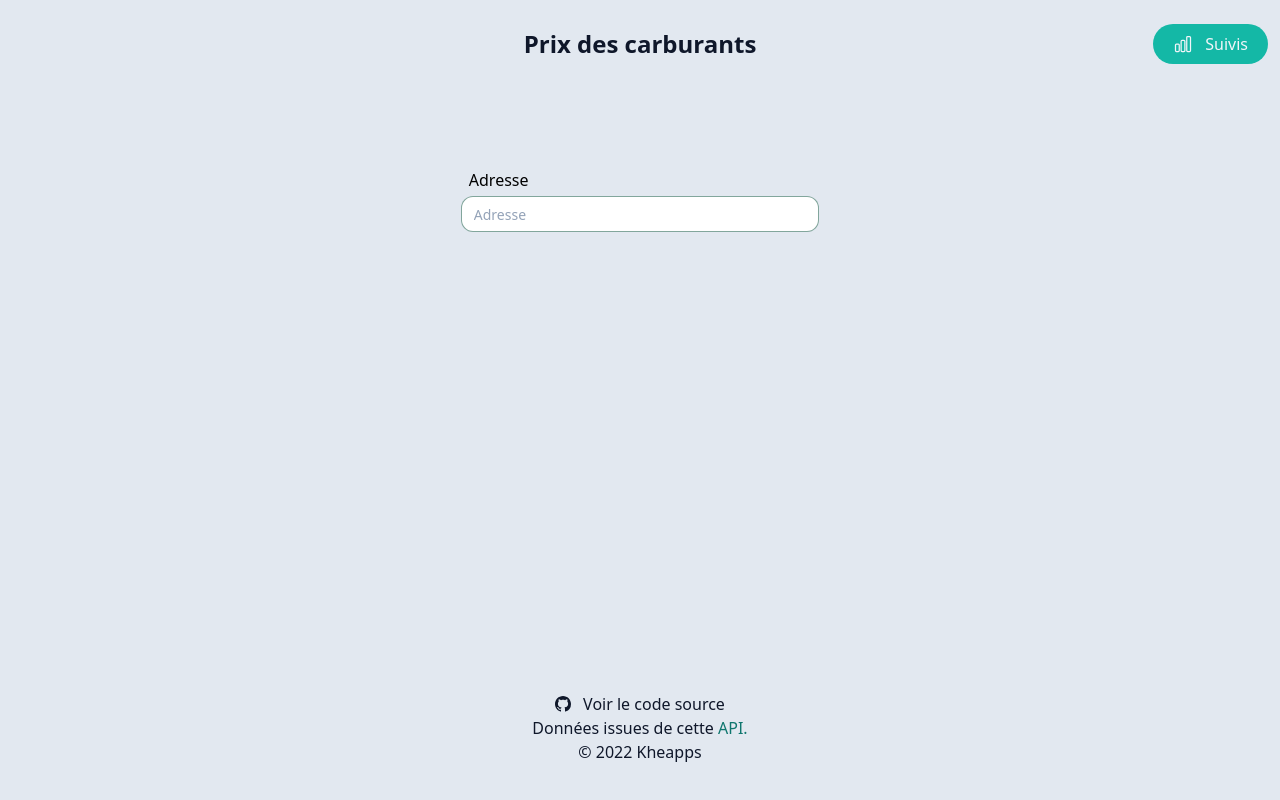
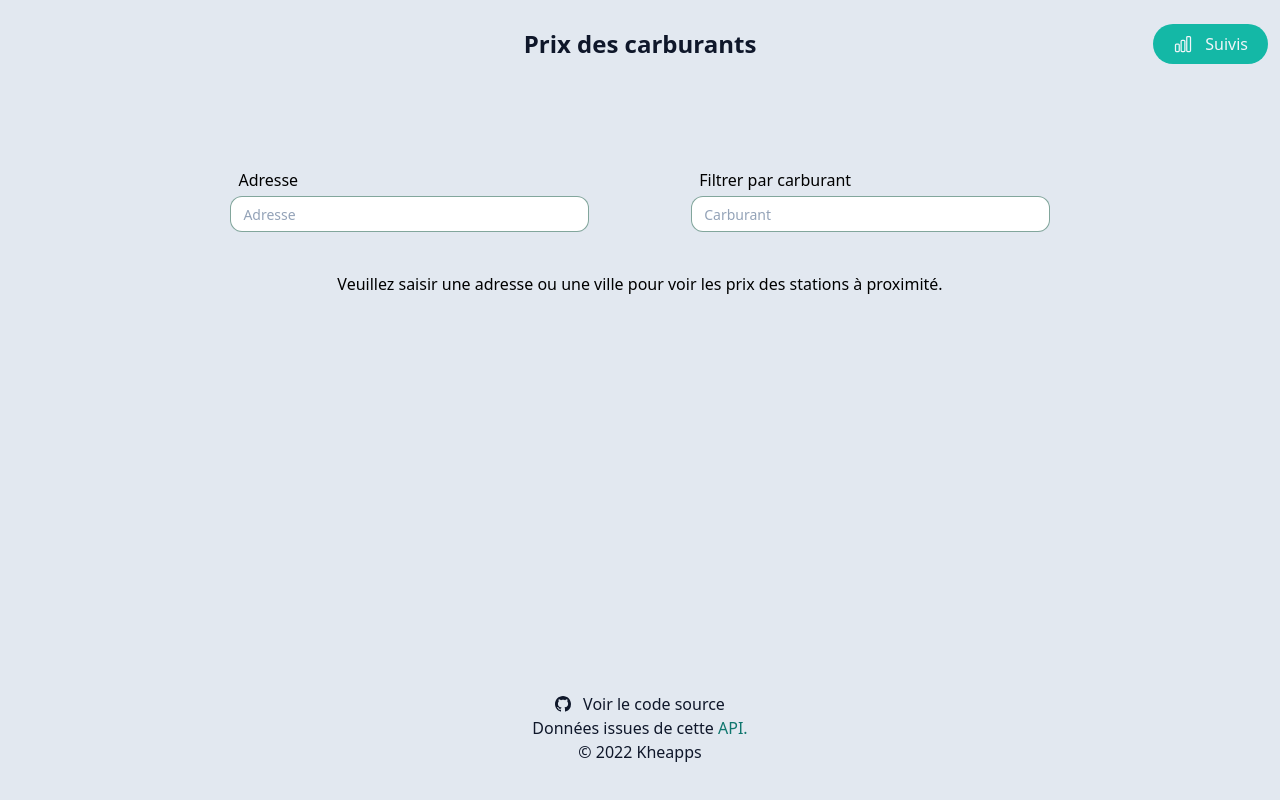
Before and after one commit to kheapps/trackoil, a Vue app: page / in a window 1280 px wide. Built offline with nearby package versions, Linux system fonts and the light colour scheme.

Commit message:
close#3 carburant filter dropdown added

```diff
--- /dev/null
+++ b/src/components/carburant_dropdown.vue
@@ -0,0 +1,120 @@
+<script setup lang="ts">
+import { computed, ref, toRefs } from "vue";
+
+import { onClickOutside } from "@vueuse/core";
+
+import type { Address } from "../custom_types";
+
+const emit = defineEmits(["filter-selected"]);
+
+const props = defineProps({
+  items: { type: Array<string>, default: [] },
+});
+
+const { items } = toRefs(props);
+
+const isLoading = ref(false);
+
+const selectedCarburant = ref("");
+
+const dropdownRef = ref();
+const input = ref();
+const showList = ref(false);
+
+const chosenItem = ref<Address | undefined>(undefined);
+
+function chooseListElement(carburant: string) {
+  if (isLoading.value) return;
+  // console.log("chosen address ", address);
+  if (carburant) {
+    // console.log("chosen address : ", address.ville, address.label);
+    selectedCarburant.value = carburant;
+    emit("filter-selected", carburant);
+  }
+  // emit("choose-address", address);
+  // console.log("show list value ", showList.value);
+  if (showList.value) toggleShowList(false);
+}
+
+function toggleShowList(show: boolean) {
+  showList.value = show;
+}
+
+function clearFilter() {
+  selectedCarburant.value = "";
+  chosenItem.value = undefined;
+  toggleShowList(false);
+  // emit("choose-address", undefined);
+}
+
+onClickOutside(dropdownRef, () => {
+  if (!showList.value || isLoading.value) return;
+  toggleShowList(false);
+});
+
+const filterSelected = computed(() => selectedCarburant.value !== "");
+
+const noFilterAvailable = computed(() => items.value.length === 0);
+</script>
+
+<template>
+  <div class="choice w-full relative" ref="dropdownRef">
+    <div class="w-full flex flex-row justify-start items-end relative">
+      <label class="w-full relative" for="filterCarburant">
+        <span class="ml-2"> Filtrer par carburant </span>
+        <input
+          class="w-full h-9 text-slate-800 mt-1 pl-3 pr-10 py-2 bg-white placeholder-slate-400 disabled:bg-white disabled:text-slate-500 block rounded-xl sm:text-sm invalid:border-red-500 invalid:text-red-600 disabled:shadow-none border-[1px] border-emerald-900/50 dark:border-none focus:outline-none focus:border-teal-700 focus:ring-1 focus:ring-teal-700/30 transition-all duration-50 z-10"
+          id="filterCarburant"
+          type="text"
+          placeholder="Carburant"
+          v-model="selectedCarburant"
+          disabled
+          ref="input"
+        />
+        <div
+          id="filterCarburant"
+          class="absolute left-0 right-0 top-0 bottom-0"
+          @click="toggleShowList(!showList)"
+        ></div>
+      </label>
+      <div
+        class="h-9 w-9 rounded-tr-xl rounded-br-xl flex justify-center items-center transition-all absolute right-0 scale-0"
+        :class="{ 'scale-100 ': filterSelected }"
+      >
+        <svg
+          xmlns="http://www.w3.org/2000/svg"
+          class="h-6 w-6 text-slate-500 hover:cursor-pointer"
+          @click="clearFilter"
+          fill="none"
+          viewBox="0 0 24 24"
+          stroke="currentColor"
+          stroke-width="2"
+        >
+          <path
+            stroke-linecap="round"
+            stroke-linejoin="round"
+            d="M6 18L18 6M6 6l12 12"
+          />
+        </svg>
+      </div>
+    </div>
+    <div
+      v-if="showList"
+      class="choices rounded-xl h-fit w-full mt-1 text-slate-50 dark:text-slate-700 bg-slate-700 dark:bg-slate-50 transition-all absolute z-50 -t-10 shadow-md"
+    >
+      <p v-if="noFilterAvailable" class="w-full text-center my-2">
+        Aucun filtre disponible.
+      </p>
+      <ul>
+        <li
+          class="rounded-xl m-1 p-2 hover:bg-emerald-300/[.3] hover:cursor-pointer"
+          v-for="(carburant, ind) in items"
+          :key="ind"
+          @click="chooseListElement(carburant)"
+        >
+          {{ carburant }}
+        </li>
+      </ul>
+    </div>
+  </div>
+</template>
--- a/src/pages/home_page.vue
+++ b/src/pages/home_page.vue
@@ -5,6 +5,7 @@ import { useStationStore } from "@/stores/stations";
 
 import SearchAddress from "@/components/search_address.vue";
 import StationTile from "@/components/station_tile.vue";
+import CarburantDropdown from "@/components/carburant_dropdown.vue";
 import type { Address } from "@/custom_types";
 
 const stationStore = useStationStore();
@@ -14,6 +15,7 @@ const noResultFromApi = ref(false);
 
 function setChosenAddress(address: Address) {
   if (!address) {
+    addressId.value = "";
     noResultFromApi.value = false;
     return;
   }
@@ -27,6 +29,27 @@ const stations = computed(() => {
   if (!addressId.value) return [];
   return stationStore.getStationsBySearchId(addressId.value);
 });
+
+const noStationAvailable = computed(() => {
+  console.log("no station available compputed");
+  return stations.value?.length === 0;
+});
+
+const carburantFilter = ref("");
+
+const filters = computed(() => {
+  const filters = [] as string[];
+  stations.value?.forEach((station) => {
+    station.carburants.forEach((c) => {
+      if (!filters.includes(c.name)) filters.push(c.name);
+    });
+  });
+  return filters;
+});
+
+function setCarburantFilter(carburant: string) {
+  carburantFilter.value = carburant;
+}
 </script>
 
 <template>
@@ -36,19 +59,21 @@ const stations = computed(() => {
     >
       <SearchAddress
         class="w-full md:w-[35%]"
-        name="Adresse"
         @choose-address="setChosenAddress"
       />
-      <!-- <SearchDropDown
-        class="w-full md:w-[35%] mt-5 md:mt-0"
-        name="Carburant"
-        :items="carburants"
-        v-model="refineCarburant"
-      /> -->
+      <CarburantDropdown
+        class="w-full md:w-[35%]"
+        @filter-selected="setCarburantFilter"
+        :items="filters"
+      />
     </div>
     <div
       class="w-full max-w-full px-5 flex flex-col justify-center items-center"
     >
+      <p v-if="noStationAvailable">
+        Veuillez saisir une adresse ou une ville pour voir les prix des stations
+        à proximité.
+      </p>
       <p v-if="noResultFromApi">Aucun résultat.</p>
       <div v-else class="result-list w-full max-w-full flex justify-center">
         <div class="w-fit flex flex-col justify-center items-center">
```
